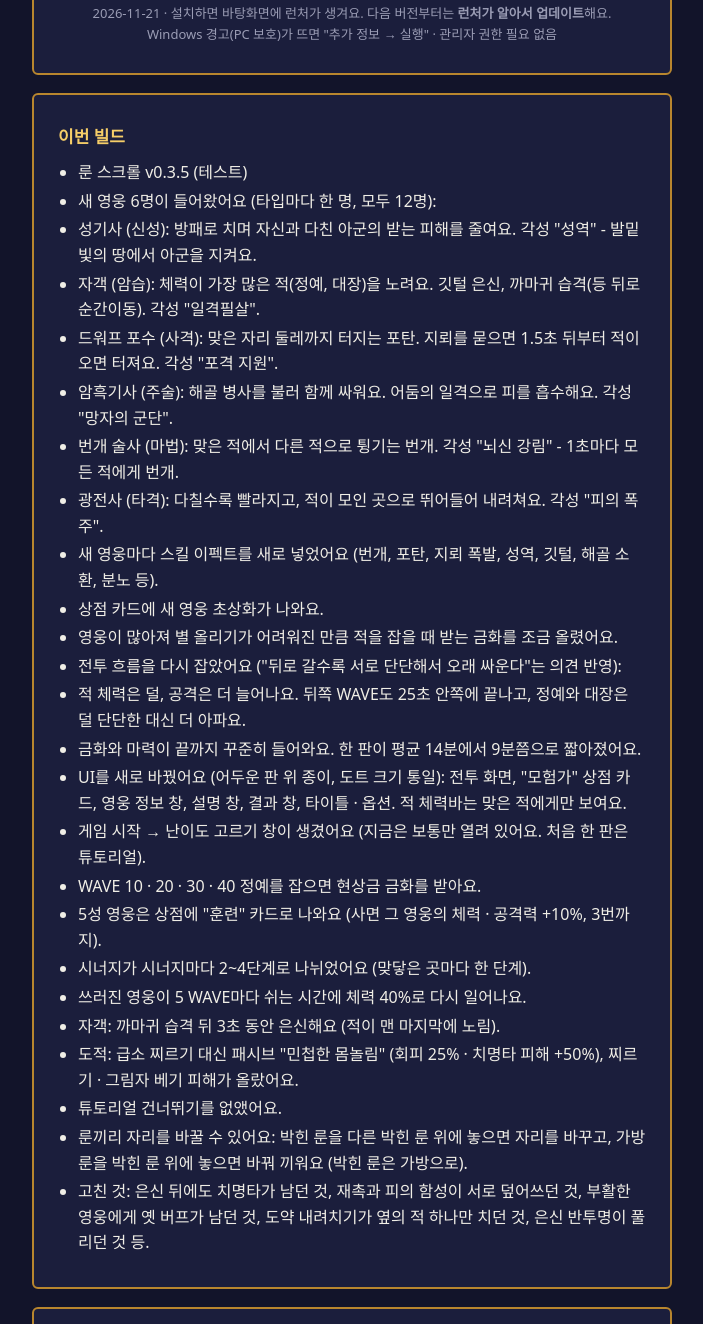
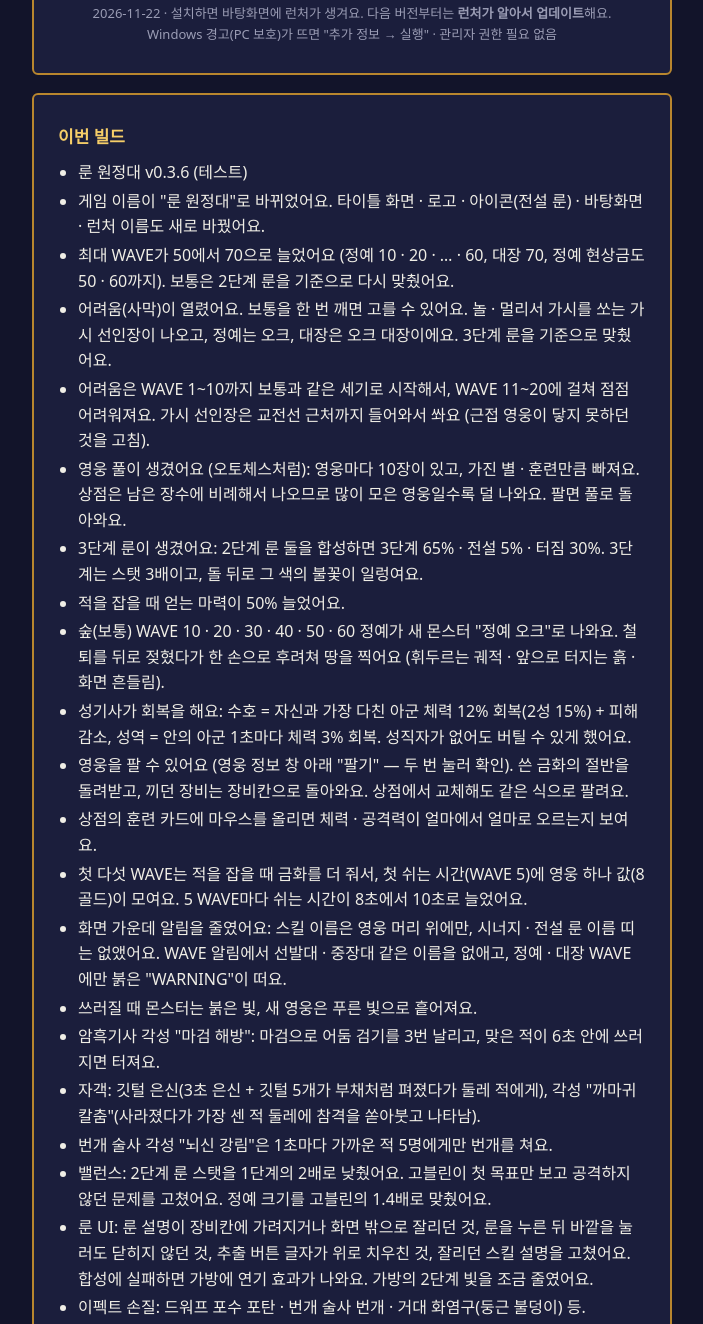
Before and after one commit to poi940326/herodefense, a plain HTML site: page index.html in a window 1280 px wide. Shown: the part 229-1553 px from the top of the page, without its empty margins (288-991 px from the left). Drawn offline with Linux system fonts and the light colour scheme.

Commit message:
Update download page v0.3.6

```diff
--- a/index.html
+++ b/index.html
@@ -3,33 +3,29 @@
 <head>
 <meta charset="utf-8">
 <meta name="viewport" content="width=device-width, initial-scale=1">
-<title>룬 스크롤 — 테스트 빌드</title>
-<!-- 팀원 테스트용 내려받기 페이지. python Tools/release/publish_github.py 가 0.3.5 · 2026-11-21 · <ul>
-      <li>룬 스크롤 v0.3.5 (테스트)</li>
-      <li>새 영웅 6명이 들어왔어요 (타입마다 한 명, 모두 12명):</li>
-      <li>성기사 (신성): 방패로 치며 자신과 다친 아군의 받는 피해를 줄여요. 각성 &quot;성역&quot; - 발밑 빛의 땅에서 아군을 지켜요.</li>
-      <li>자객 (암습): 체력이 가장 많은 적(정예, 대장)을 노려요. 깃털 은신, 까마귀 습격(등 뒤로 순간이동). 각성 &quot;일격필살&quot;.</li>
-      <li>드워프 포수 (사격): 맞은 자리 둘레까지 터지는 포탄. 지뢰를 묻으면 1.5초 뒤부터 적이 오면 터져요. 각성 &quot;포격 지원&quot;.</li>
-      <li>암흑기사 (주술): 해골 병사를 불러 함께 싸워요. 어둠의 일격으로 피를 흡수해요. 각성 &quot;망자의 군단&quot;.</li>
-      <li>번개 술사 (마법): 맞은 적에서 다른 적으로 튕기는 번개. 각성 &quot;뇌신 강림&quot; - 1초마다 모든 적에게 번개.</li>
-      <li>광전사 (타격): 다칠수록 빨라지고, 적이 모인 곳으로 뛰어들어 내려쳐요. 각성 &quot;피의 폭주&quot;.</li>
-      <li>새 영웅마다 스킬 이펙트를 새로 넣었어요 (번개, 포탄, 지뢰 폭발, 성역, 깃털, 해골 소환, 분노 등).</li>
-      <li>상점 카드에 새 영웅 초상화가 나와요.</li>
-      <li>영웅이 많아져 별 올리기가 어려워진 만큼 적을 잡을 때 받는 금화를 조금 올렸어요.</li>
-      <li>전투 흐름을 다시 잡았어요 (&quot;뒤로 갈수록 서로 단단해서 오래 싸운다&quot;는 의견 반영):</li>
-      <li>적 체력은 덜, 공격은 더 늘어나요. 뒤쪽 WAVE도 25초 안쪽에 끝나고, 정예와 대장은 덜 단단한 대신 더 아파요.</li>
-      <li>금화와 마력이 끝까지 꾸준히 들어와요. 한 판이 평균 14분에서 9분쯤으로 짧아졌어요.</li>
-      <li>UI를 새로 바꿨어요 (어두운 판 위 종이, 도트 크기 통일): 전투 화면, &quot;모험가&quot; 상점 카드, 영웅 정보 창, 설명 창, 결과 창, 타이틀 · 옵션. 적 체력바는 맞은 적에게만 보여요.</li>
-      <li>게임 시작 → 난이도 고르기 창이 생겼어요 (지금은 보통만 열려 있어요. 처음 한 판은 튜토리얼).</li>
-      <li>WAVE 10 · 20 · 30 · 40 정예를 잡으면 현상금 금화를 받아요.</li>
-      <li>5성 영웅은 상점에 &quot;훈련&quot; 카드로 나와요 (사면 그 영웅의 체력 · 공격력 +10%, 3번까지).</li>
-      <li>시너지가 시너지마다 2~4단계로 나뉘었어요 (맞닿은 곳마다 한 단계).</li>
-      <li>쓰러진 영웅이 5 WAVE마다 쉬는 시간에 체력 40%로 다시 일어나요.</li>
-      <li>자객: 까마귀 습격 뒤 3초 동안 은신해요 (적이 맨 마지막에 노림).</li>
-      <li>도적: 급소 찌르기 대신 패시브 &quot;민첩한 몸놀림&quot; (회피 25% · 치명타 피해 +50%), 찌르기 · 그림자 베기 피해가 올랐어요.</li>
-      <li>튜토리얼 건너뛰기를 없앴어요.</li>
-      <li>룬끼리 자리를 바꿀 수 있어요: 박힌 룬을 다른 박힌 룬 위에 놓으면 자리를 바꾸고, 가방 룬을 박힌 룬 위에 놓으면 바꿔 끼워요 (박힌 룬은 가방으로).</li>
-      <li>고친 것: 은신 뒤에도 치명타가 남던 것, 재촉과 피의 함성이 서로 덮어쓰던 것, 부활한 영웅에게 옛 버프가 남던 것, 도약 내려치기가 옆의 적 하나만 치던 것, 은신 반투명이 풀리던 것 등.</li>
+<title>룬 원정대 — 테스트 빌드</title>
+<!-- 팀원 테스트용 내려받기 페이지. python Tools/release/publish_github.py 가 0.3.6 · 2026-11-22 · <ul>
+      <li>룬 원정대 v0.3.6 (테스트)</li>
+      <li>게임 이름이 &quot;룬 원정대&quot;로 바뀌었어요. 타이틀 화면 · 로고 · 아이콘(전설 룬) · 바탕화면 · 런처 이름도 새로 바꿨어요.</li>
+      <li>최대 WAVE가 50에서 70으로 늘었어요 (정예 10 · 20 · … · 60, 대장 70, 정예 현상금도 50 · 60까지). 보통은 2단계 룬을 기준으로 다시 맞췄어요.</li>
+      <li>어려움(사막)이 열렸어요. 보통을 한 번 깨면 고를 수 있어요. 놀 · 멀리서 가시를 쏘는 가시 선인장이 나오고, 정예는 오크, 대장은 오크 대장이에요. 3단계 룬을 기준으로 맞췄어요.</li>
+      <li>어려움은 WAVE 1~10까지 보통과 같은 세기로 시작해서, WAVE 11~20에 걸쳐 점점 어려워져요. 가시 선인장은 교전선 근처까지 들어와서 쏴요 (근접 영웅이 닿지 못하던 것을 고침).</li>
+      <li>영웅 풀이 생겼어요 (오토체스처럼): 영웅마다 10장이 있고, 가진 별 · 훈련만큼 빠져요. 상점은 남은 장수에 비례해서 나오므로 많이 모은 영웅일수록 덜 나와요. 팔면 풀로 돌아와요.</li>
+      <li>3단계 룬이 생겼어요: 2단계 룬 둘을 합성하면 3단계 65% · 전설 5% · 터짐 30%. 3단계는 스탯 3배이고, 돌 뒤로 그 색의 불꽃이 일렁여요.</li>
+      <li>적을 잡을 때 얻는 마력이 50% 늘었어요.</li>
+      <li>숲(보통) WAVE 10 · 20 · 30 · 40 · 50 · 60 정예가 새 몬스터 &quot;정예 오크&quot;로 나와요. 철퇴를 뒤로 젖혔다가 한 손으로 후려쳐 땅을 찍어요 (휘두르는 궤적 · 앞으로 터지는 흙 · 화면 흔들림).</li>
+      <li>성기사가 회복을 해요: 수호 = 자신과 가장 다친 아군 체력 12% 회복(2성 15%) + 피해 감소, 성역 = 안의 아군 1초마다 체력 3% 회복. 성직자가 없어도 버틸 수 있게 했어요.</li>
+      <li>영웅을 팔 수 있어요 (영웅 정보 창 아래 &quot;팔기&quot; — 두 번 눌러 확인). 쓴 금화의 절반을 돌려받고, 끼던 장비는 장비칸으로 돌아와요. 상점에서 교체해도 같은 식으로 팔려요.</li>
+      <li>상점의 훈련 카드에 마우스를 올리면 체력 · 공격력이 얼마에서 얼마로 오르는지 보여요.</li>
+      <li>첫 다섯 WAVE는 적을 잡을 때 금화를 더 줘서, 첫 쉬는 시간(WAVE 5)에 영웅 하나 값(8골드)이 모여요. 5 WAVE마다 쉬는 시간이 8초에서 10초로 늘었어요.</li>
+      <li>화면 가운데 알림을 줄였어요: 스킬 이름은 영웅 머리 위에만, 시너지 · 전설 룬 이름 띠는 없앴어요. WAVE 알림에서 선발대 · 중장대 같은 이름을 없애고, 정예 · 대장 WAVE에만 붉은 &quot;WARNING&quot;이 떠요.</li>
+      <li>쓰러질 때 몬스터는 붉은 빛, 새 영웅은 푸른 빛으로 흩어져요.</li>
+      <li>암흑기사 각성 &quot;마검 해방&quot;: 마검으로 어둠 검기를 3번 날리고, 맞은 적이 6초 안에 쓰러지면 터져요.</li>
+      <li>자객: 깃털 은신(3초 은신 + 깃털 5개가 부채처럼 펴졌다가 둘레 적에게), 각성 &quot;까마귀 칼춤&quot;(사라졌다가 가장 센 적 둘레에 참격을 쏟아붓고 나타남).</li>
+      <li>번개 술사 각성 &quot;뇌신 강림&quot;은 1초마다 가까운 적 5명에게만 번개를 쳐요.</li>
+      <li>밸런스: 2단계 룬 스탯을 1단계의 2배로 낮췄어요. 고블린이 첫 목표만 보고 공격하지 않던 문제를 고쳤어요. 정예 크기를 고블린의 1.4배로 맞췄어요.</li>
+      <li>룬 UI: 룬 설명이 장비칸에 가려지거나 화면 밖으로 잘리던 것, 룬을 누른 뒤 바깥을 눌러도 닫히지 않던 것, 추출 버튼 글자가 위로 치우친 것, 잘리던 스킬 설명을 고쳤어요. 합성에 실패하면 가방에 연기 효과가 나와요. 가방의 2단계 빛을 조금 줄였어요.</li>
+      <li>이펙트 손질: 드워프 포수 포탄 · 번개 술사 번개 · 거대 화염구(둥근 불덩이) 등.</li>
     </ul> 를 채워 올린다. -->
 <style>
   :root { --bg: #12142a; --panel: #1b1e3c; --ink: #f0eee6; --dim: #9a9cb4; --line: #2e3260; --gold: #f6ce68; --gold-d: #b8862e; }
@@ -63,41 +59,37 @@
 <body>
 <main>
   <div class="card">
-    <h1>룬 스크롤</h1>
+    <h1>룬 원정대</h1>
     <div class="sub">Rune Scroll · 팀원 테스트 빌드 · Windows</div>
-    <a class="dl" href="https://github.com/poi940326/herodefense/releases/latest/download/HeroDefense-Setup.exe">설치 파일 내려받기 (v0.3.5)</a>
-    <div class="meta">2026-11-21 · 설치하면 바탕화면에 런처가 생겨요. 다음 버전부터는 <b>런처가 알아서 업데이트</b>해요.<br>
+    <a class="dl" href="https://github.com/poi940326/herodefense/releases/latest/download/HeroDefense-Setup.exe">설치 파일 내려받기 (v0.3.6)</a>
+    <div class="meta">2026-11-22 · 설치하면 바탕화면에 런처가 생겨요. 다음 버전부터는 <b>런처가 알아서 업데이트</b>해요.<br>
       Windows 경고(PC 보호)가 뜨면 "추가 정보 → 실행" · 관리자 권한 필요 없음</div>
   </div>
 
   <div class="card">
     <h2>이번 빌드</h2>
     <ul>
-      <li>룬 스크롤 v0.3.5 (테스트)</li>
-      <li>새 영웅 6명이 들어왔어요 (타입마다 한 명, 모두 12명):</li>
-      <li>성기사 (신성): 방패로 치며 자신과 다친 아군의 받는 피해를 줄여요. 각성 &quot;성역&quot; - 발밑 빛의 땅에서 아군을 지켜요.</li>
-      <li>자객 (암습): 체력이 가장 많은 적(정예, 대장)을 노려요. 깃털 은신, 까마귀 습격(등 뒤로 순간이동). 각성 &quot;일격필살&quot;.</li>
-      <li>드워프 포수 (사격): 맞은 자리 둘레까지 터지는 포탄. 지뢰를 묻으면 1.5초 뒤부터 적이 오면 터져요. 각성 &quot;포격 지원&quot;.</li>
-      <li>암흑기사 (주술): 해골 병사를 불러 함께 싸워요. 어둠의 일격으로 피를 흡수해요. 각성 &quot;망자의 군단&quot;.</li>
-      <li>번개 술사 (마법): 맞은 적에서 다른 적으로 튕기는 번개. 각성 &quot;뇌신 강림&quot; - 1초마다 모든 적에게 번개.</li>
-      <li>광전사 (타격): 다칠수록 빨라지고, 적이 모인 곳으로 뛰어들어 내려쳐요. 각성 &quot;피의 폭주&quot;.</li>
-      <li>새 영웅마다 스킬 이펙트를 새로 넣었어요 (번개, 포탄, 지뢰 폭발, 성역, 깃털, 해골 소환, 분노 등).</li>
-      <li>상점 카드에 새 영웅 초상화가 나와요.</li>
-      <li>영웅이 많아져 별 올리기가 어려워진 만큼 적을 잡을 때 받는 금화를 조금 올렸어요.</li>
-      <li>전투 흐름을 다시 잡았어요 (&quot;뒤로 갈수록 서로 단단해서 오래 싸운다&quot;는 의견 반영):</li>
-      <li>적 체력은 덜, 공격은 더 늘어나요. 뒤쪽 WAVE도 25초 안쪽에 끝나고, 정예와 대장은 덜 단단한 대신 더 아파요.</li>
-      <li>금화와 마력이 끝까지 꾸준히 들어와요. 한 판이 평균 14분에서 9분쯤으로 짧아졌어요.</li>
-      <li>UI를 새로 바꿨어요 (어두운 판 위 종이, 도트 크기 통일): 전투 화면, &quot;모험가&quot; 상점 카드, 영웅 정보 창, 설명 창, 결과 창, 타이틀 · 옵션. 적 체력바는 맞은 적에게만 보여요.</li>
-      <li>게임 시작 → 난이도 고르기 창이 생겼어요 (지금은 보통만 열려 있어요. 처음 한 판은 튜토리얼).</li>
-      <li>WAVE 10 · 20 · 30 · 40 정예를 잡으면 현상금 금화를 받아요.</li>
-      <li>5성 영웅은 상점에 &quot;훈련&quot; 카드로 나와요 (사면 그 영웅의 체력 · 공격력 +10%, 3번까지).</li>
-      <li>시너지가 시너지마다 2~4단계로 나뉘었어요 (맞닿은 곳마다 한 단계).</li>
-      <li>쓰러진 영웅이 5 WAVE마다 쉬는 시간에 체력 40%로 다시 일어나요.</li>
-      <li>자객: 까마귀 습격 뒤 3초 동안 은신해요 (적이 맨 마지막에 노림).</li>
-      <li>도적: 급소 찌르기 대신 패시브 &quot;민첩한 몸놀림&quot; (회피 25% · 치명타 피해 +50%), 찌르기 · 그림자 베기 피해가 올랐어요.</li>
-      <li>튜토리얼 건너뛰기를 없앴어요.</li>
-      <li>룬끼리 자리를 바꿀 수 있어요: 박힌 룬을 다른 박힌 룬 위에 놓으면 자리를 바꾸고, 가방 룬을 박힌 룬 위에 놓으면 바꿔 끼워요 (박힌 룬은 가방으로).</li>
-      <li>고친 것: 은신 뒤에도 치명타가 남던 것, 재촉과 피의 함성이 서로 덮어쓰던 것, 부활한 영웅에게 옛 버프가 남던 것, 도약 내려치기가 옆의 적 하나만 치던 것, 은신 반투명이 풀리던 것 등.</li>
+      <li>룬 원정대 v0.3.6 (테스트)</li>
+      <li>게임 이름이 &quot;룬 원정대&quot;로 바뀌었어요. 타이틀 화면 · 로고 · 아이콘(전설 룬) · 바탕화면 · 런처 이름도 새로 바꿨어요.</li>
+      <li>최대 WAVE가 50에서 70으로 늘었어요 (정예 10 · 20 · … · 60, 대장 70, 정예 현상금도 50 · 60까지). 보통은 2단계 룬을 기준으로 다시 맞췄어요.</li>
+      <li>어려움(사막)이 열렸어요. 보통을 한 번 깨면 고를 수 있어요. 놀 · 멀리서 가시를 쏘는 가시 선인장이 나오고, 정예는 오크, 대장은 오크 대장이에요. 3단계 룬을 기준으로 맞췄어요.</li>
+      <li>어려움은 WAVE 1~10까지 보통과 같은 세기로 시작해서, WAVE 11~20에 걸쳐 점점 어려워져요. 가시 선인장은 교전선 근처까지 들어와서 쏴요 (근접 영웅이 닿지 못하던 것을 고침).</li>
+      <li>영웅 풀이 생겼어요 (오토체스처럼): 영웅마다 10장이 있고, 가진 별 · 훈련만큼 빠져요. 상점은 남은 장수에 비례해서 나오므로 많이 모은 영웅일수록 덜 나와요. 팔면 풀로 돌아와요.</li>
+      <li>3단계 룬이 생겼어요: 2단계 룬 둘을 합성하면 3단계 65% · 전설 5% · 터짐 30%. 3단계는 스탯 3배이고, 돌 뒤로 그 색의 불꽃이 일렁여요.</li>
+      <li>적을 잡을 때 얻는 마력이 50% 늘었어요.</li>
+      <li>숲(보통) WAVE 10 · 20 · 30 · 40 · 50 · 60 정예가 새 몬스터 &quot;정예 오크&quot;로 나와요. 철퇴를 뒤로 젖혔다가 한 손으로 후려쳐 땅을 찍어요 (휘두르는 궤적 · 앞으로 터지는 흙 · 화면 흔들림).</li>
+      <li>성기사가 회복을 해요: 수호 = 자신과 가장 다친 아군 체력 12% 회복(2성 15%) + 피해 감소, 성역 = 안의 아군 1초마다 체력 3% 회복. 성직자가 없어도 버틸 수 있게 했어요.</li>
+      <li>영웅을 팔 수 있어요 (영웅 정보 창 아래 &quot;팔기&quot; — 두 번 눌러 확인). 쓴 금화의 절반을 돌려받고, 끼던 장비는 장비칸으로 돌아와요. 상점에서 교체해도 같은 식으로 팔려요.</li>
+      <li>상점의 훈련 카드에 마우스를 올리면 체력 · 공격력이 얼마에서 얼마로 오르는지 보여요.</li>
+      <li>첫 다섯 WAVE는 적을 잡을 때 금화를 더 줘서, 첫 쉬는 시간(WAVE 5)에 영웅 하나 값(8골드)이 모여요. 5 WAVE마다 쉬는 시간이 8초에서 10초로 늘었어요.</li>
+      <li>화면 가운데 알림을 줄였어요: 스킬 이름은 영웅 머리 위에만, 시너지 · 전설 룬 이름 띠는 없앴어요. WAVE 알림에서 선발대 · 중장대 같은 이름을 없애고, 정예 · 대장 WAVE에만 붉은 &quot;WARNING&quot;이 떠요.</li>
+      <li>쓰러질 때 몬스터는 붉은 빛, 새 영웅은 푸른 빛으로 흩어져요.</li>
+      <li>암흑기사 각성 &quot;마검 해방&quot;: 마검으로 어둠 검기를 3번 날리고, 맞은 적이 6초 안에 쓰러지면 터져요.</li>
+      <li>자객: 깃털 은신(3초 은신 + 깃털 5개가 부채처럼 펴졌다가 둘레 적에게), 각성 &quot;까마귀 칼춤&quot;(사라졌다가 가장 센 적 둘레에 참격을 쏟아붓고 나타남).</li>
+      <li>번개 술사 각성 &quot;뇌신 강림&quot;은 1초마다 가까운 적 5명에게만 번개를 쳐요.</li>
+      <li>밸런스: 2단계 룬 스탯을 1단계의 2배로 낮췄어요. 고블린이 첫 목표만 보고 공격하지 않던 문제를 고쳤어요. 정예 크기를 고블린의 1.4배로 맞췄어요.</li>
+      <li>룬 UI: 룬 설명이 장비칸에 가려지거나 화면 밖으로 잘리던 것, 룬을 누른 뒤 바깥을 눌러도 닫히지 않던 것, 추출 버튼 글자가 위로 치우친 것, 잘리던 스킬 설명을 고쳤어요. 합성에 실패하면 가방에 연기 효과가 나와요. 가방의 2단계 빛을 조금 줄였어요.</li>
+      <li>이펙트 손질: 드워프 포수 포탄 · 번개 술사 번개 · 거대 화염구(둥근 불덩이) 등.</li>
     </ul>
   </div>
 
@@ -119,7 +111,7 @@
       <li>헷갈렸던 화면 · 조작, 버그 (언제, 무엇을 하다가)</li>
     </ul>
   </div>
-  <footer>룬 스크롤 · 내부 테스트용</footer>
+  <footer>룬 원정대 · 내부 테스트용</footer>
 </main>
 </body>
 </html>
```
